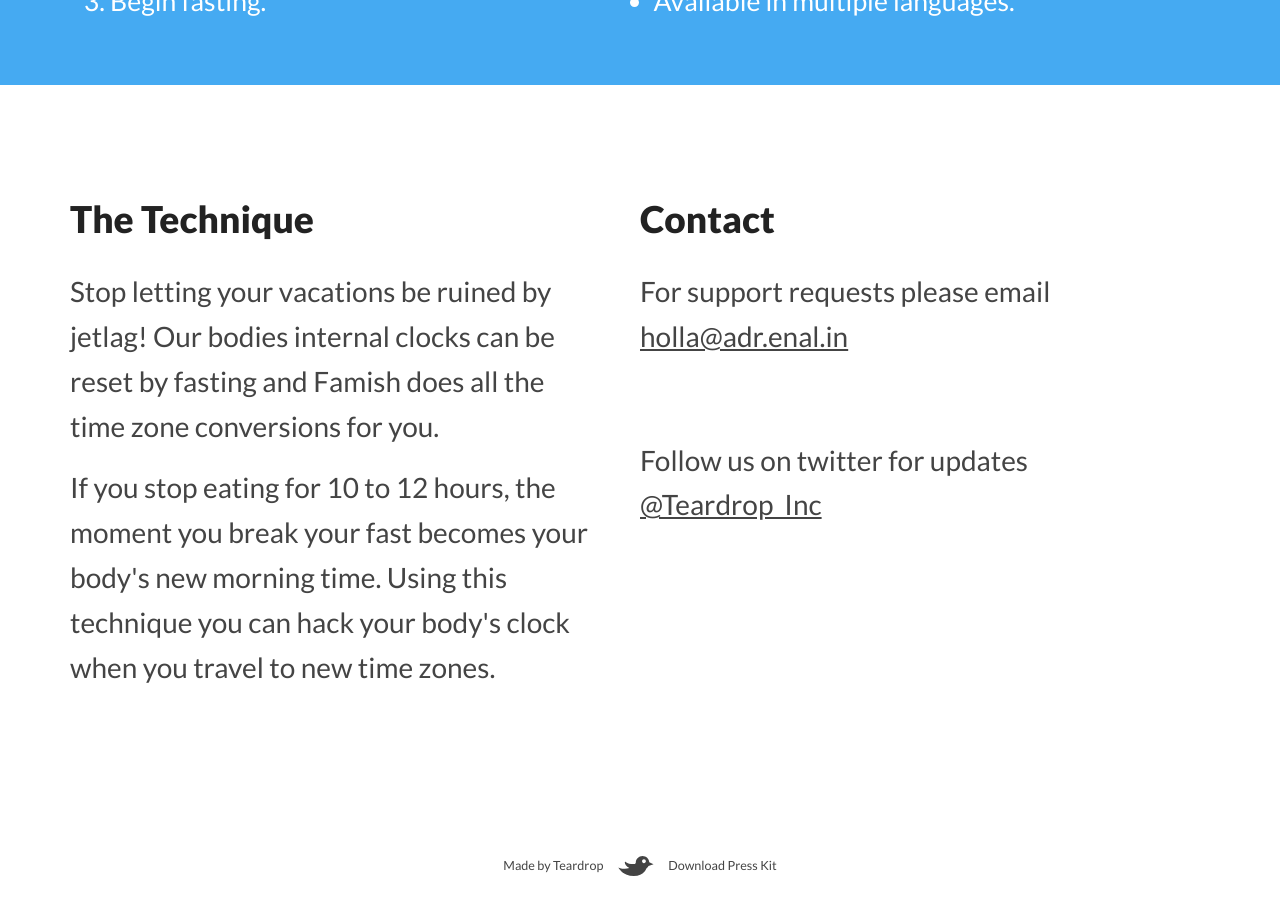
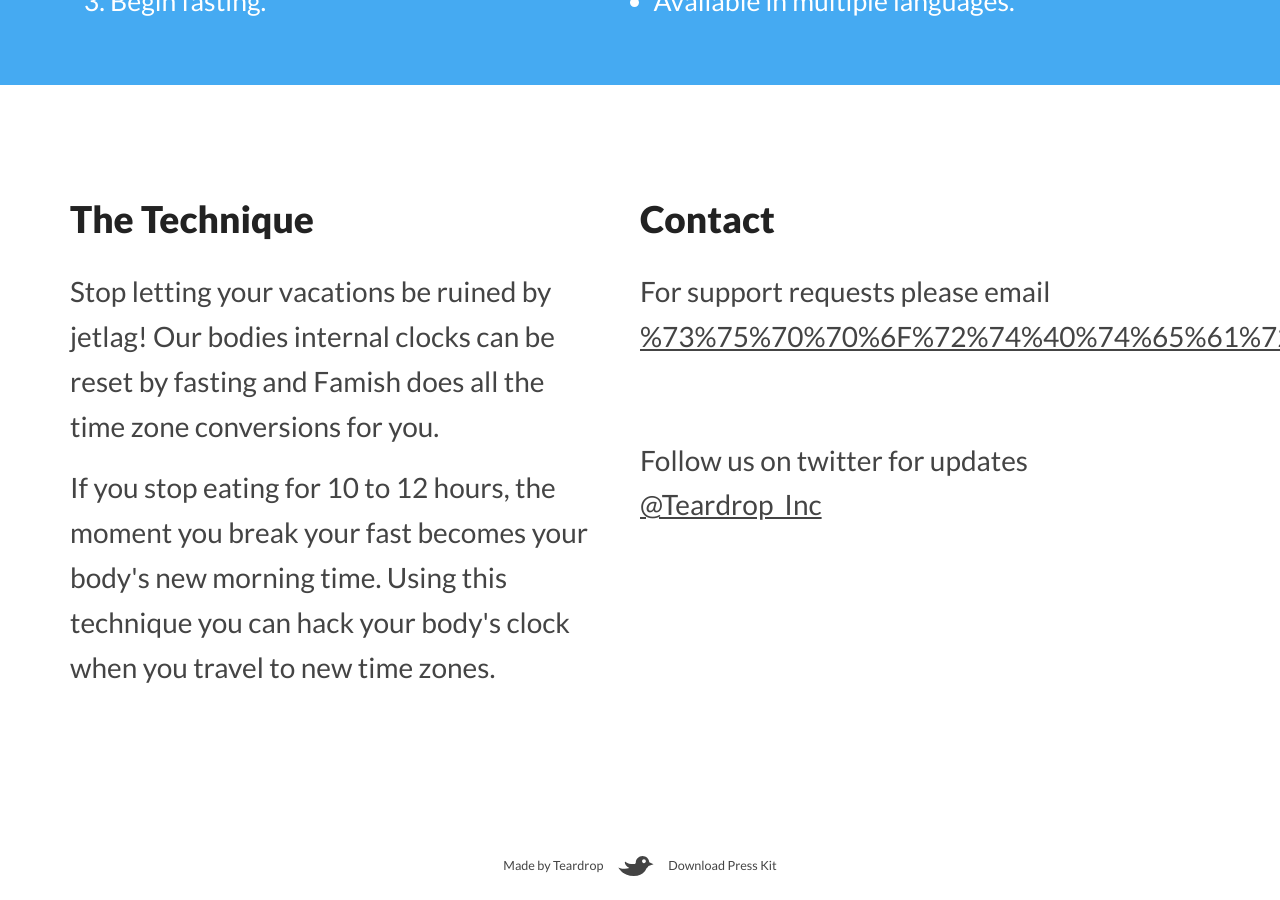
Before and after one commit to dakotahp/famish, a Jekyll site: the page built from index.html, in a window 1280 px wide and 900 px high, scrolled down 1160 px. Built offline with Jekyll 4.4.1, drawn with Linux system fonts in a browser that asks for light colours; nearby versions of some CDN libraries; comment, search, counter and statistics services are not loaded.

Commit message:
Update email address

```diff
--- a/index.html
+++ b/index.html
@@ -189,7 +189,7 @@
       <h2>Contact</h2>
 
       <p>For support requests please email
-      <a href="&#109;&#x61;&#105;&#108;&#116;&#111;&#x3a;&#x68;&#x6f;&#108;&#108;&#x61;&#64;&#x61;&#x64;&#114;&#46;&#x65;&#110;&#x61;&#x6c;&#46;&#x69;&#110;">&#x68;&#x6f;&#108;&#108;&#x61;&#64;&#x61;&#x64;&#114;&#46;&#x65;&#110;&#x61;&#x6c;&#46;&#x69;&#110;</a>
+      <a href="mailto:%73%75%70%70%6F%72%74%40%74%65%61%72%64%72%6F%70%2E%63%6F">%73%75%70%70%6F%72%74%40%74%65%61%72%64%72%6F%70%2E%63%6F</a>
       </p>
 
       <p>&nbsp;</p>
```
